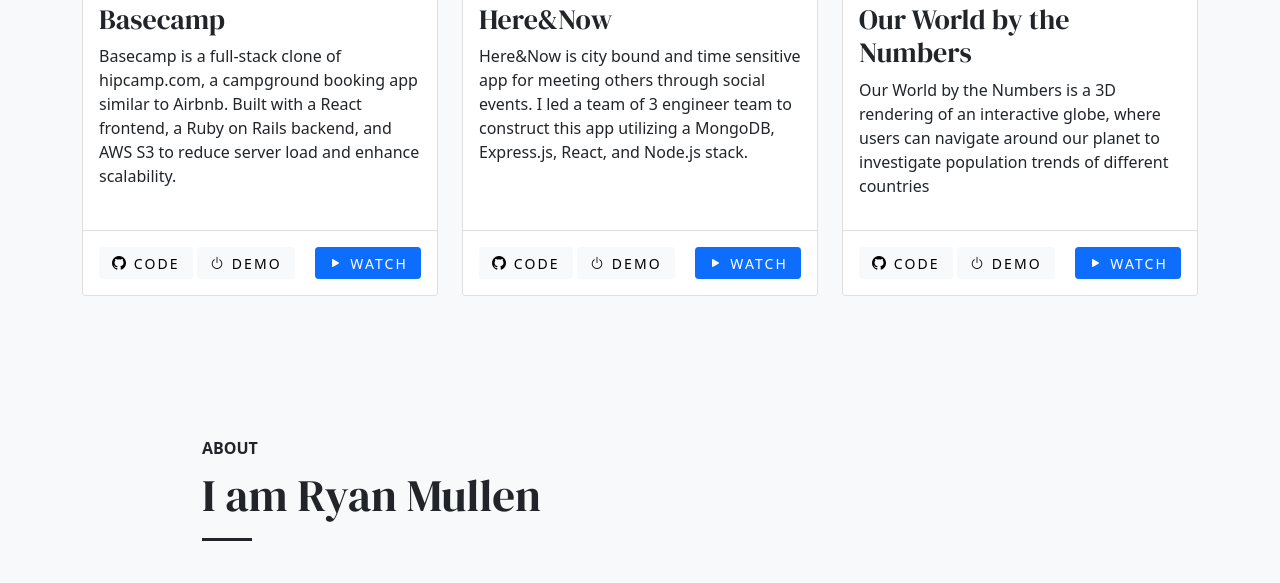
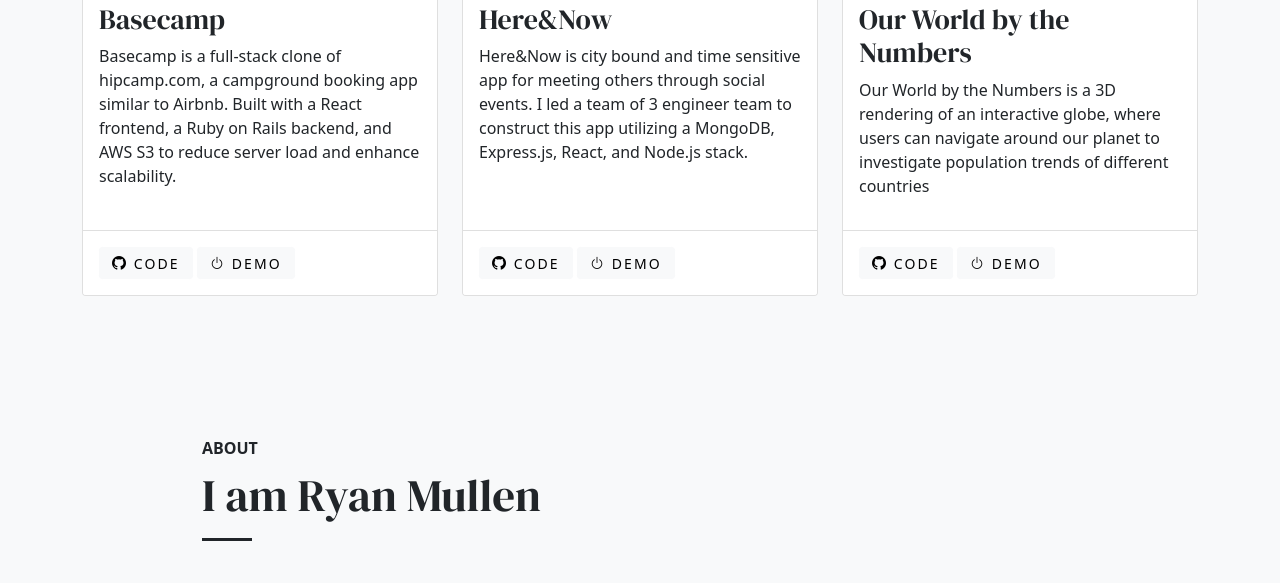
Before and after one commit to Rymul/rymul.github.io, a plain HTML site: page index.html in a window 1280 px wide. Shown: the part 1788-2371 px from the top of the page. Drawn offline with nearby package versions, Linux system fonts and the light colour scheme.

Commit message:
remove watch button

```diff
--- a/index.html
+++ b/index.html
@@ -98,7 +98,7 @@
             <div class='card-footer'>
               <a href='https://github.com/Rymul/basecamp' class='btn btn-sm btn-light'><i class="bi-github"></i> Code</a>
               <a href='https://base-camp.herokuapp.com' class='btn btn-sm btn-light'><i class="bi-power"></i> Demo</a>
-              <a href='#' class='btn btn-sm btn-primary float-end'><i class="bi-play-fill"></i> Watch</a>
+              <!-- <a href='#' class='btn btn-sm btn-primary float-end'><i class="bi-play-fill"></i> Watch</a> -->
             </div>
           </div>
         </div>
@@ -118,7 +118,7 @@
             <div class='card-footer'>
               <a href='https://github.com/Rymul/here-now' class='btn btn-sm btn-light'><i class="bi-github"></i> Code</a>
               <a href='https://here-now-825.herokuapp.com' class='btn btn-sm btn-light'><i class="bi-power"></i> Demo</a>
-              <a href='#' class='btn btn-sm btn-primary float-end'><i class="bi-play-fill"></i> Watch</a>
+              <!-- <a href='#' class='btn btn-sm btn-primary float-end'><i class="bi-play-fill"></i> Watch</a> -->
             </div>
           </div>
         </div>
@@ -137,7 +137,7 @@
             <div class='card-footer'>
               <a href='https://github.com/Rymul/global-population-visualization' class='btn btn-sm btn-light'><i class="bi-github"></i> Code</a>
               <a href='https://rymul.github.io/global-population-visualization' class='btn btn-sm btn-light'><i class="bi-power"></i> Demo</a>
-              <a href='#' class='btn btn-sm btn-primary float-end'><i class="bi-play-fill"></i> Watch</a>
+              <!-- <a href='#' class='btn btn-sm btn-primary float-end'><i class="bi-play-fill"></i> Watch</a> -->
             </div>
           </div>
         </div>
```
Also changed, not shown: 1 other file.
